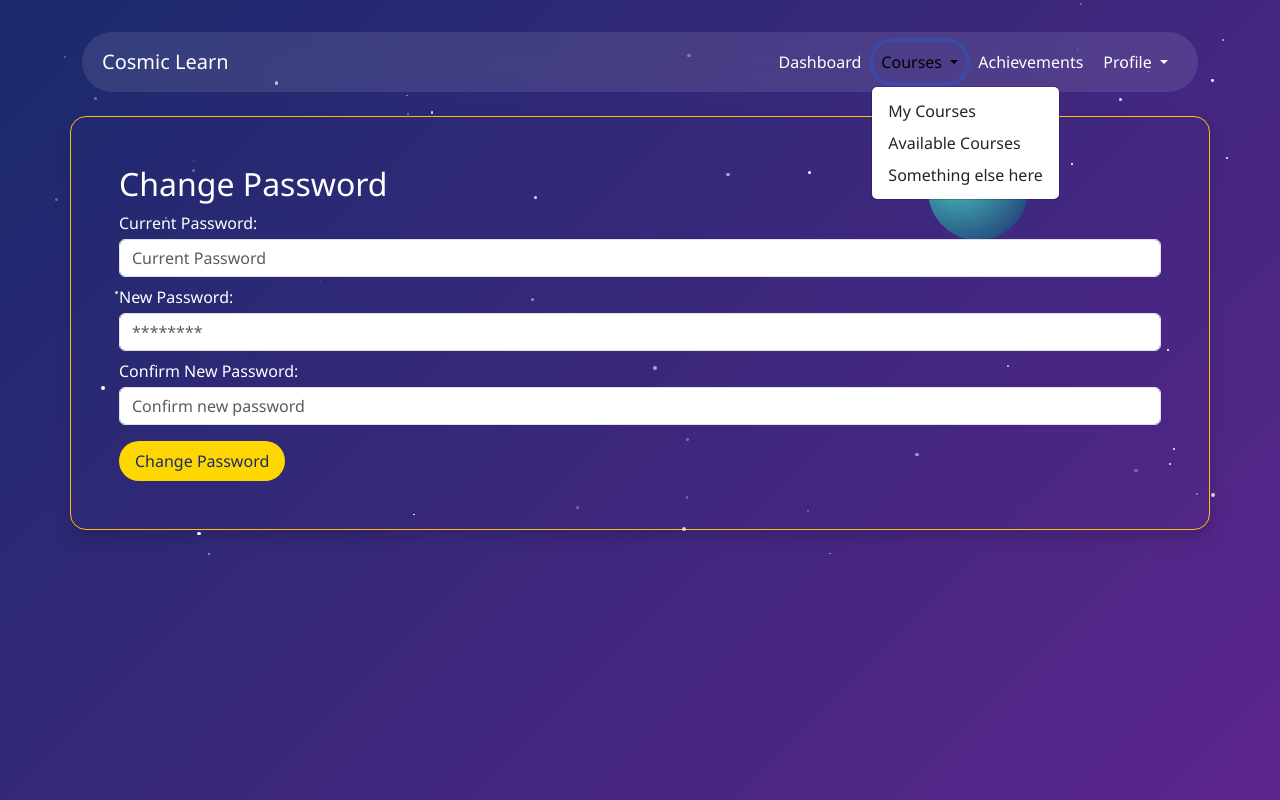
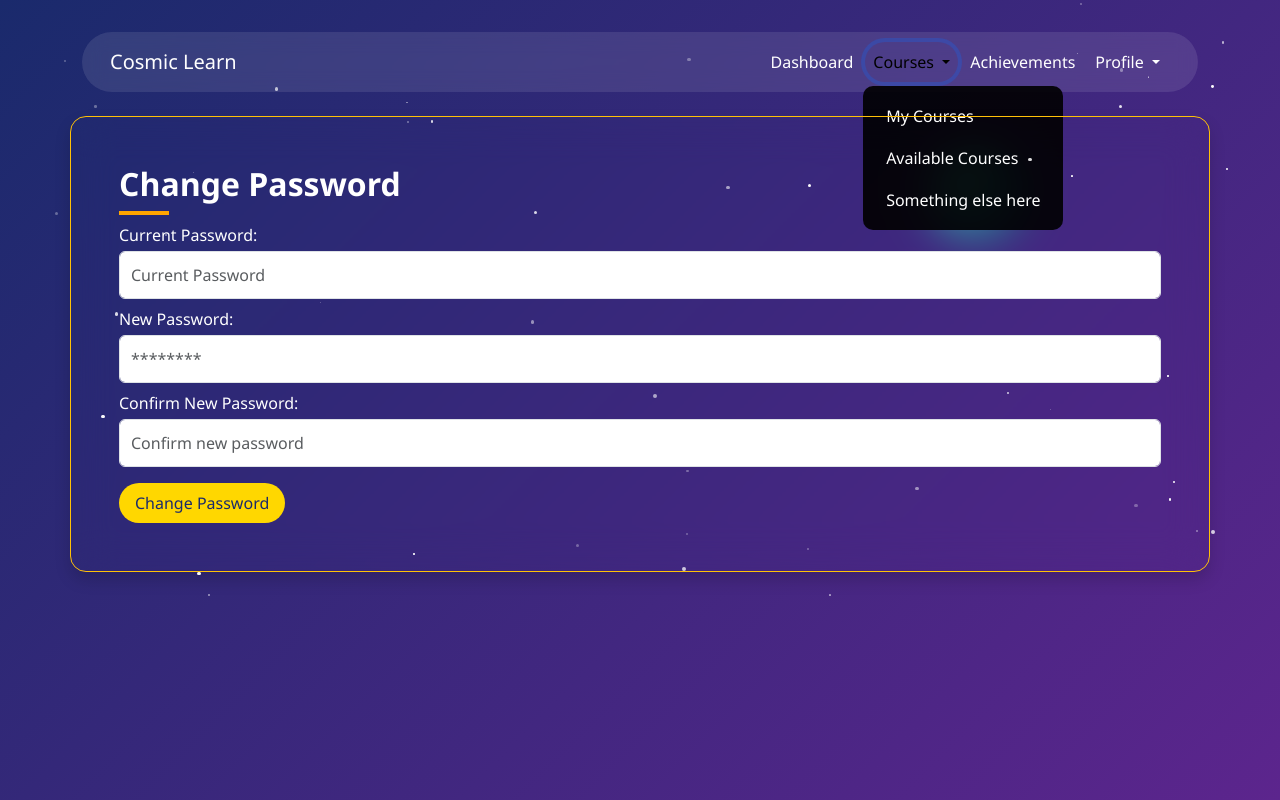
Before and after one commit to danielnnam/Eduquest, a Django app: page /student/change-password/ in a window 1280 px wide, after a click on "Courses". Run offline with Django 5.2, Linux system fonts and the light colour scheme; the visitor is signed in with stand-in values (Sample User, id 1).

Commit message:
Made some changes to the file and also added new content

```diff
--- a/static/css/backend.css
+++ b/static/css/backend.css
@@ -18,8 +18,6 @@ body {
 .space-container {
     position: relative;
     padding: 2rem;
-    padding-left: 0px;
-    padding-right: 0px;
 }
 .star {
     position: absolute;
@@ -45,7 +43,7 @@ body {
 }
 .dashboard-card {
     background: rgba(255, 255, 255, 0.1);
-    backdrop-filter: blur(10px);
+    /* backdrop-filter: blur(10px); */
     border-radius: 20px;
     padding: 1.5rem;
     margin-bottom: 1.5rem;
@@ -76,19 +74,43 @@ body {
     background: rgba(255, 255, 255, 0.1);
     backdrop-filter: blur(10px);
     border-radius: 50px;
-    padding: 0.5rem;
+    padding: 0.5rem 1rem;
 }
+
 .nav-cosmic .nav-link {
     color: #ffffff;
     border-radius: 100px;
     padding: 0.5rem 1rem;
-    transition: all 0.3s ease;
     margin: 2px;
 }
+
 .nav-cosmic .nav-link:hover, .nav-cosmic .nav-link.active {
     background-color: var(--star-yellow);
     color: var(--space-blue);
 }
+
+.navbar-toggler {
+    border-color: rgba(255, 255, 255, 0.5);
+}
+
+.dropdown-menu {
+    background: rgba(0, 0, 0, 0.9);
+    border: none;
+    border-radius: 10px;
+}
+
+.dropdown-item {
+    color: #ffffff;
+    padding: 0.5rem 1.3rem;
+    border-radius: 100px;
+    margin: 2px;
+}
+
+.dropdown-item:hover, .dropdown-item.active {
+    background-color: var(--star-yellow);
+    color: var(--space-blue);
+}
+
 .achievement-badge {
     width: 50px;
     height: 50px;
@@ -104,11 +126,9 @@ body {
 .achievement-badge:hover {
     transform: scale(1.1) rotate(15deg);
 }
-.nav-item {
-    position: relative;
-}
+
 .dropdown-menu{
-    backdrop-filter: blur(10px);
+    /* backdrop-filter: blur(10px); */
 }
 .dropdown-item:hover{
     background-color: var(--star-yellow);
@@ -116,7 +136,7 @@ body {
     /* color: #ffffff; */
     border-radius: 100px;
     padding: 0.5rem 1rem;
-    transition: all 0.3s ease;
+    /* transition: all 0.3s ease; */
     margin: 2px;
 }
 
@@ -131,6 +151,12 @@ body {
 .btn-cosmic:hover {
     background-color: var(--meteor-orange);
     color: #ffffff;
+}
+.table-cosmic {
+    background: rgba(255, 255, 255, 0.1);
+    backdrop-filter: blur(10px);
+    border-radius: 20px;
+    overflow: hidden;
 }
 .fixed-table {
     @media (max-width:576px) {
@@ -151,7 +177,8 @@ body {
 }
 
 
-/* Course list page styles */
+/* Course list page styles
+============================================----------------------------------------- */
 .course-card {
     background: rgba(255, 255, 255, 0.1);
     backdrop-filter: blur(10px);
@@ -188,3 +215,76 @@ body {
     font-size: 0.8rem;
     opacity: 0.7;
 }
+
+/* Edit Profile page style
+===================================-------------------------- */
+/* Container styling */
+.profile-form {
+    position: relative;
+    overflow: hidden;
+    /* z-index: -1; */
+}
+
+/* Pseudo-element for blurred background */
+.profile-form::before {
+    content: "";
+    position: absolute;
+    top: 0;
+    left: 0;
+    right: 0;
+    bottom: 0;
+    background: inherit; /* Copy background properties */
+    backdrop-filter: blur(20px); /* Apply blur here */
+    z-index: -1; /* Ensure it stays behind the content */
+}
+
+.form-control{
+    padding: 11px;
+    color: black;
+
+}
+input[type="text"] {
+    background: #f4f6fb; /* Light, professional background color */
+    color: #333; /* Dark text for readability */
+    border: 1px solid #c0c5ce; /* Soft gray border */
+    border-radius: 5px; /* Subtle rounded corners */
+    padding: 12px 16px; /* Comfortable padding */
+    font-size: 15px; /* Standard, readable font size */
+    transition: all 0.3s ease; /* Smooth transition for interactivity */
+    box-shadow: 0 2px 4px rgba(0, 0, 0, 0.1); /* Minimal shadow for slight depth */
+    outline: none; /* Removes default outline */
+}
+/* Placeholder text style */
+input[type="text"]::placeholder {
+    color: #7a869a; /* Light gray for placeholder text */
+    font-style: italic; /* Italic for differentiation */
+}
+
+input[type="email"] {
+    background: #f4f6fb; /* Light, professional background color */
+    color: #333; /* Dark text for readability */
+}
+/* input{
+background: var(--cosmic-purple);
+} */
+
+.h2-login {
+/* font-size: 2.5rem;    */
+font-weight: bold;
+margin-bottom: 0.5rem;
+position: relative;
+}
+.h2-login::after {
+content: '';
+display: block;
+width: 50px;
+height: 4px;
+background-color: orange;
+margin-top: 0.5rem;
+}
+.btn-close-sm {
+    width: 0.75rem;
+    height: 0.75rem;
+    padding: 0.25rem;
+    margin-right: 5px; /* Pushes the button inside a bit */
+}
```
